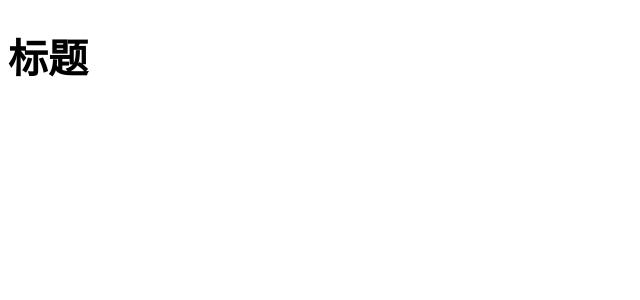
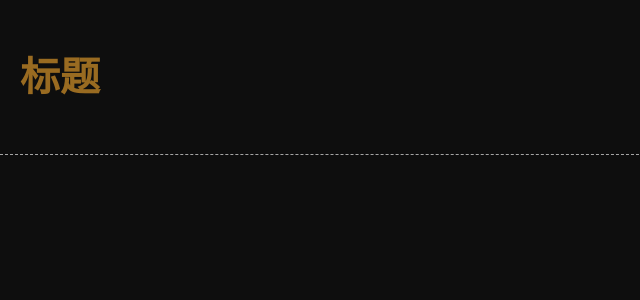
Before and after one commit to wood9366/wood9366.github.io, a Jekyll site: the page built from index.html, in a window 1280 px wide. Shown: the top 300 px of the page, without its empty margins (0-640 px from the left). Built offline with Jekyll 4.4.1, drawn with Linux system fonts in a browser that asks for light colours.

Commit message:
adjust basic content and highligh style.

```diff
--- a/_sass/base.scss
+++ b/_sass/base.scss
@@ -1,18 +1,47 @@
 @import "highlight";
+
+// color
+$color-background: #0E0E0E;
+$color-foreground: #C5C5C5;
+$color-header: #996B21;
+$color-blockquote: #858585;
+$color-border: #A5A5A5;
 
 $font-family: Consolas, Monaco, "Microsoft Yahei", "微软雅黑", STXihei, "华文细黑", sans-serif;
 
 body {
+    border: 0;
+    margin: 0;
+    background: $color-background;
+    color: $color-foreground;
     font-family: $font-family;
     font-size: 18px;
 }
 
-header h1 {
-    font-size: 40px;
-}
+header {
+    padding: 20px;
+    margin: 0 0 40px 0;
+    border-bottom: 1px dashed $color-border;
 
     h1 {
         font-weight: bold;
+        font-size: 40px;
+        line-height: 1.5;
+    }
+}
+
+h1, h2, h3, h4, h5, h6 {
+    font-weight: normal;
+    color: $color-header;
+}
+
+#content {
+    width: 100%;
+    -webkit-font-smoothing: antialiased;
+
+    line-height: 1.4;
+
+    h1 {
         font-size: 24px;
     }
 
@@ -23,3 +52,53 @@ h2 {
     h3 {
         font-size: 20px;
     }
+
+    h4 {
+        font-size: 18px;
+    }
+
+    h5 {
+        font-size: 16px;
+    }
+
+    h6 {
+        font-size: 16px;
+    }
+}
+
+blockquote {
+    color: $color-blockquote;
+    padding-left: 10px;
+    border-left: 1px dotted $color-border;
+}
+
+figure.highlight {
+    margin: 0;
+}
+
+.highlight {
+    > pre {
+        font-size: 16px;
+        border: 1px solid $color-border;
+        border-radius: 2px;
+        text-wrap: normal;
+        padding: 5px 10px;
+        overflow: auto;
+        overflow-y: hidden;
+    }
+}
+
+section {
+    display: block;
+    margin: 0 0 20px 0;
+
+    img {
+        max-width: 100%;
+        margin: 0 auto;
+    }
+}
+
+.container {
+    width: 90%;
+    margin: 0 auto;
+}
--- a/assets/css/style.scss
+++ b/assets/css/style.scss
@@ -1,4 +1,4 @@
 ---
-#
 ---
+
 @import "base";
```
Lines whose indentation alone changed are shown as unchanged.
